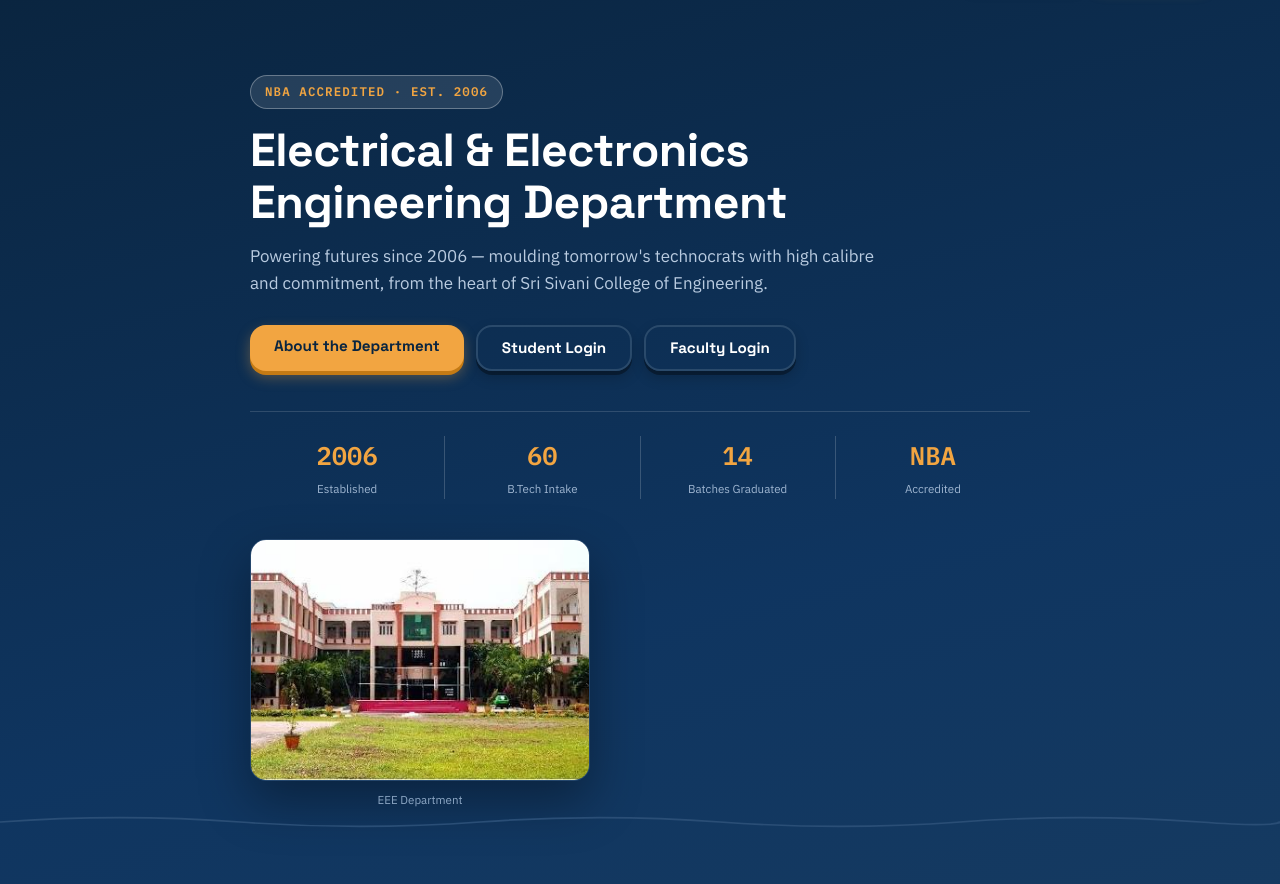
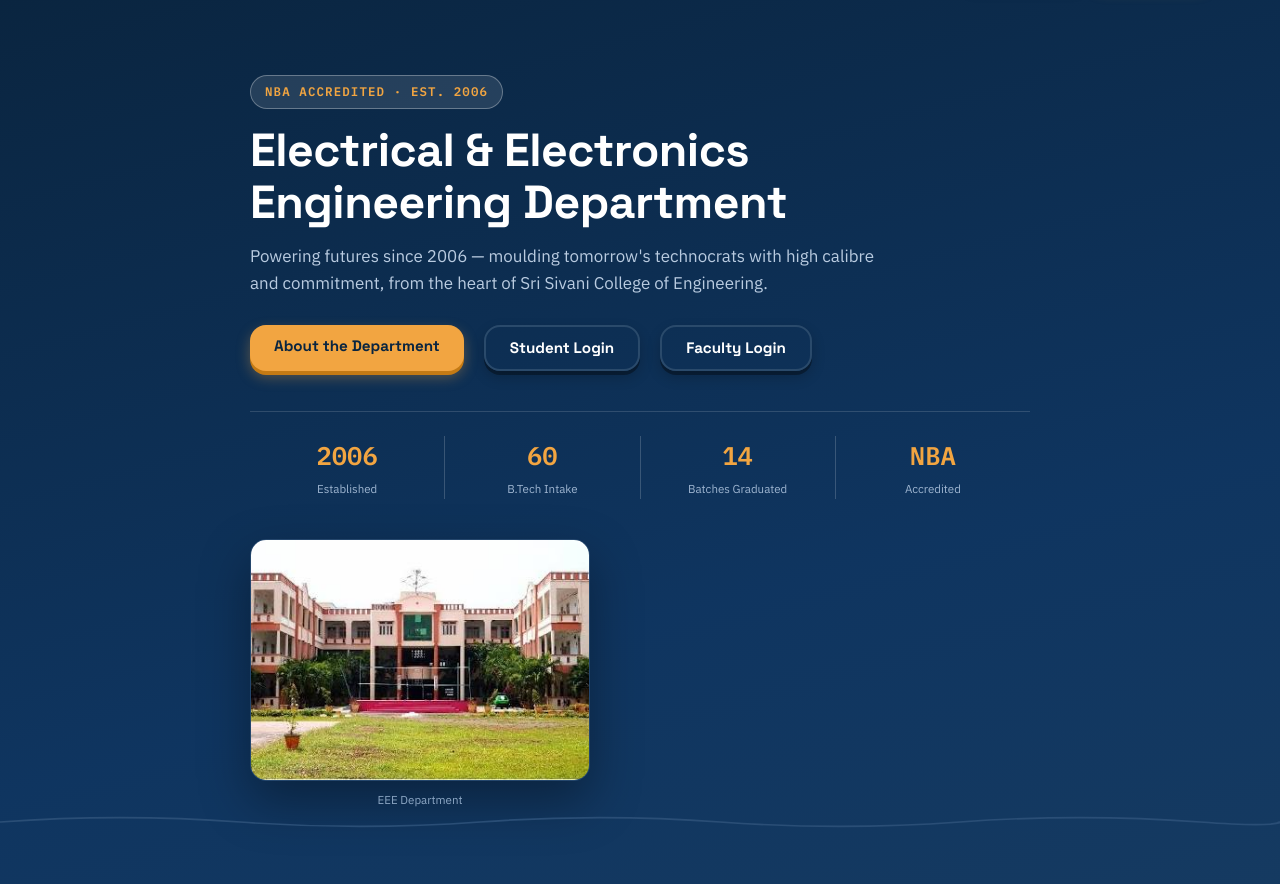
Before and after one commit to Daemon-018/ssce-eee-portal, a Flask app: page / in a window 1280 px wide. Shown: the part 63-947 px from the top of the page. Run offline with Flask 3, Linux system fonts and the light colour scheme.

Commit message:
fix: faculty designation -> Vice Principal; hero buttons gap 20px

```diff
--- a/db.py
+++ b/db.py
@@ -234,7 +234,7 @@ def seed_users():
     users = [
         ("faculty", "faculty123", "faculty", "Dr. G.T. Chandra Sekhar",
          "hod.eee@srisivani.edu.in", "", "", "", None,
-         "Professor & HoD", "M.Tech, Ph.D. - 18 years experience"),
+         "Vice Principal", "M.Tech, Ph.D. - 18 years experience"),
     ]
     for u in users:
         exists = conn.execute("SELECT id FROM users WHERE username=?", (u[0],)).fetchone()
--- a/static/css/style.css
+++ b/static/css/style.css
@@ -135,7 +135,7 @@ h1,h2,h3,.brand-text strong{font-family:'Space Grotesk',sans-serif;letter-spacin
 .hero-badge{display:inline-block;background:rgba(255,255,255,.11);border:1px solid rgba(255,255,255,.3);padding:6px 14px;border-radius:999px;font-size:.78rem;font-weight:600;letter-spacing:1.1px;margin-bottom:16px;color:var(--amber);text-transform:uppercase;font-family:'IBM Plex Mono',monospace}
 .hero h1{font-size:clamp(1.9rem,4.6vw,2.9rem);line-height:1.12;margin-bottom:14px;letter-spacing:-.5px}
 .hero p{font-size:1.06rem;color:#B9CBE0;max-width:640px;margin-bottom:28px}
-.hero-actions{display:flex;gap:12px;flex-wrap:wrap;margin-bottom:40px}
+.hero-actions{display:flex;gap:20px;flex-wrap:wrap;margin-bottom:40px}
 .hero-flex{display:flex;gap:40px;align-items:center;flex-wrap:wrap}
 .hero-left{flex:1 1 420px;min-width:280px}
 .hero-right{flex:0 1 340px;min-width:260px}
```
Also changed, not shown: 1 other file.
